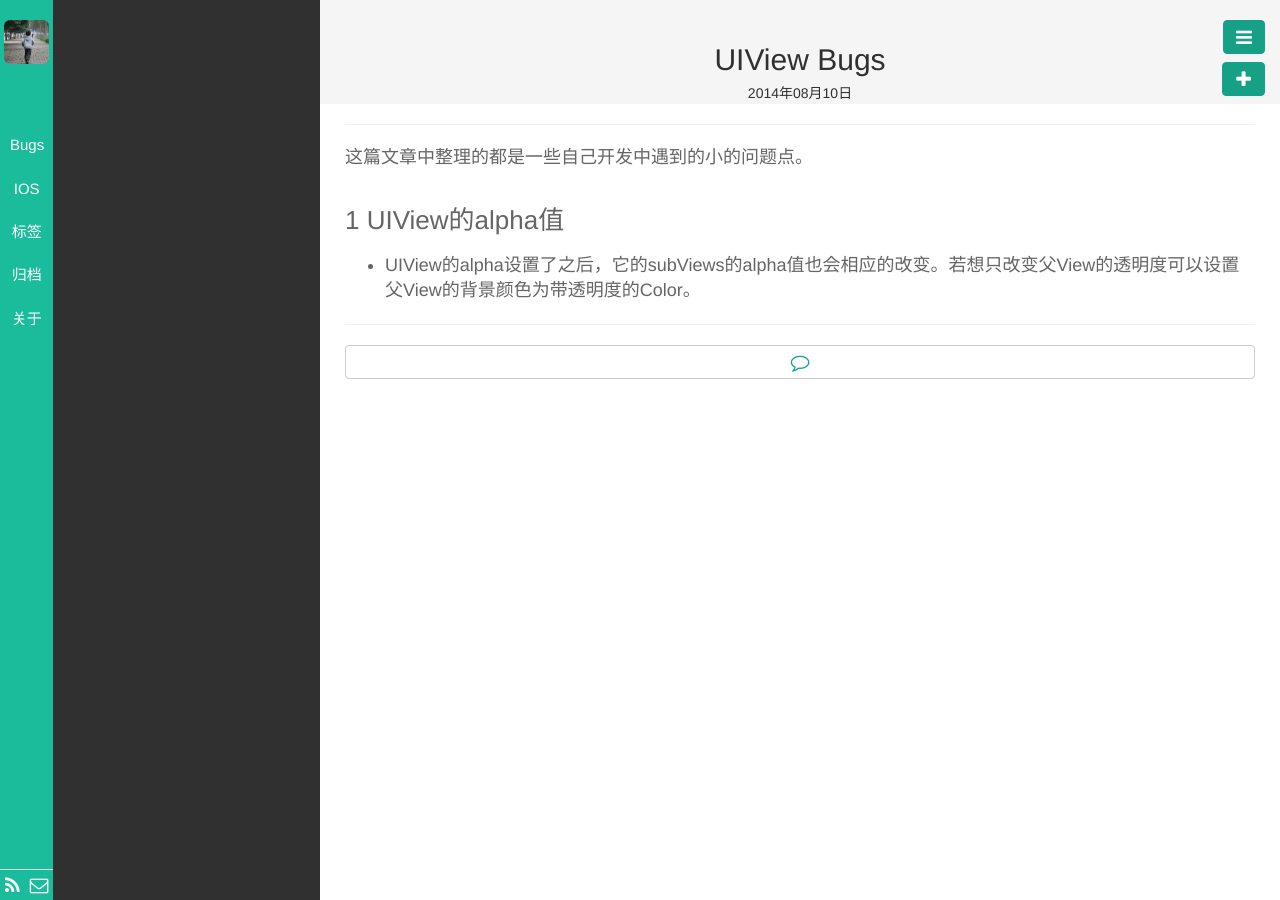
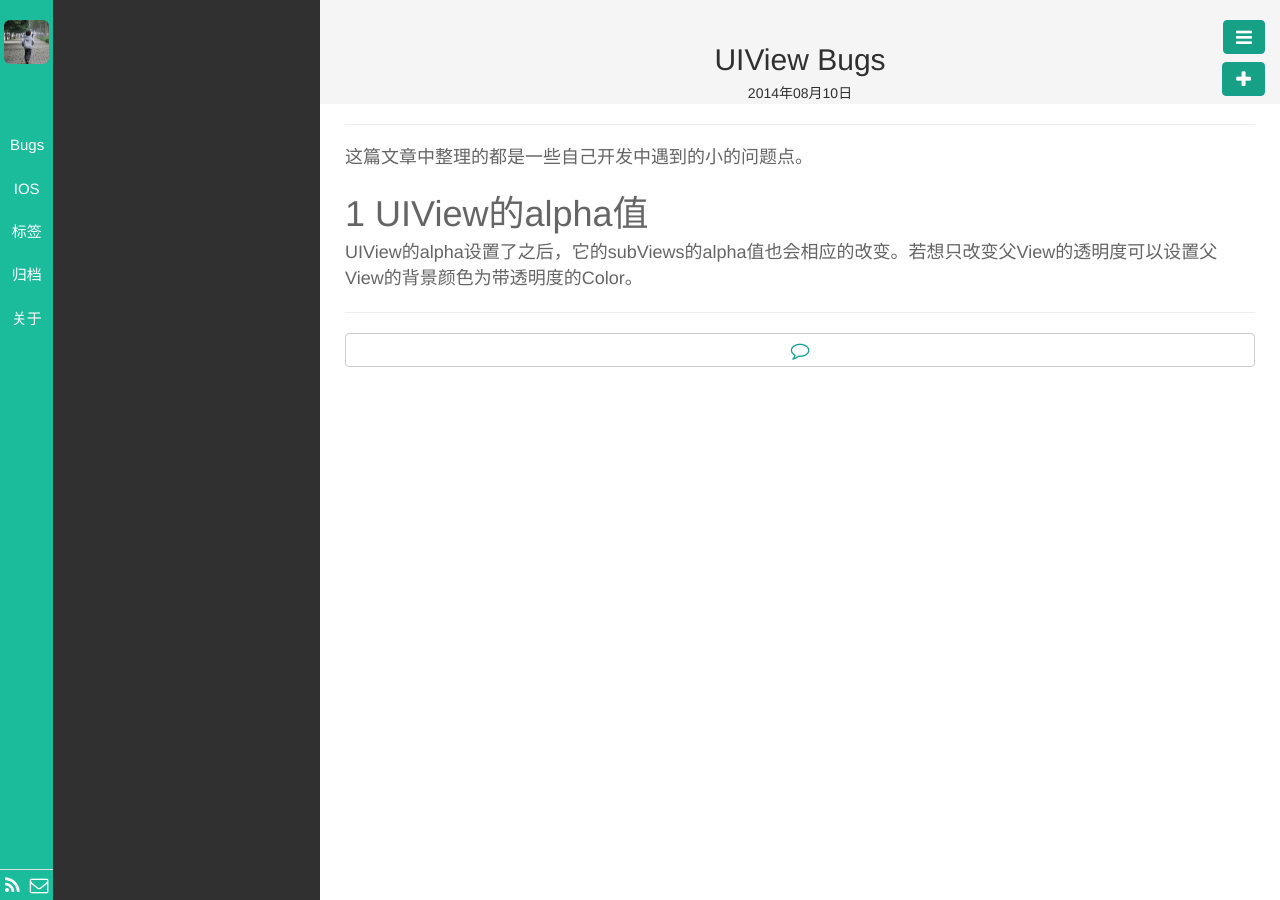
Before and after one commit to shoron/shoron.github.io, a Jekyll site: the page built from _posts/Bugs/2014-08-10-UIView-Bugs.md, in a window 1280 px wide. Built offline with Jekyll 4.4.1, drawn with Linux system fonts in a browser that asks for light colours; nearby versions of some CDN libraries; library files that are not in the unit come from our copies; Markdown is read by kramdown in place of the engine named in the settings.

```diff
--- a/_posts/Bugs/2014-08-10-UIView-Bugs.md
+++ b/_posts/Bugs/2014-08-10-UIView-Bugs.md
@@ -9,6 +9,6 @@ description:
 
 这篇文章中整理的都是一些自己开发中遇到的小的问题点。
 
-### 1 UIView的alpha值
+# 1 UIView的alpha值
 
-- UIView的alpha设置了之后，它的subViews的alpha值也会相应的改变。若想只改变父View的透明度可以设置父View的背景颜色为带透明度的Color。
+UIView的alpha设置了之后，它的subViews的alpha值也会相应的改变。若想只改变父View的透明度可以设置父View的背景颜色为带透明度的Color。
```
